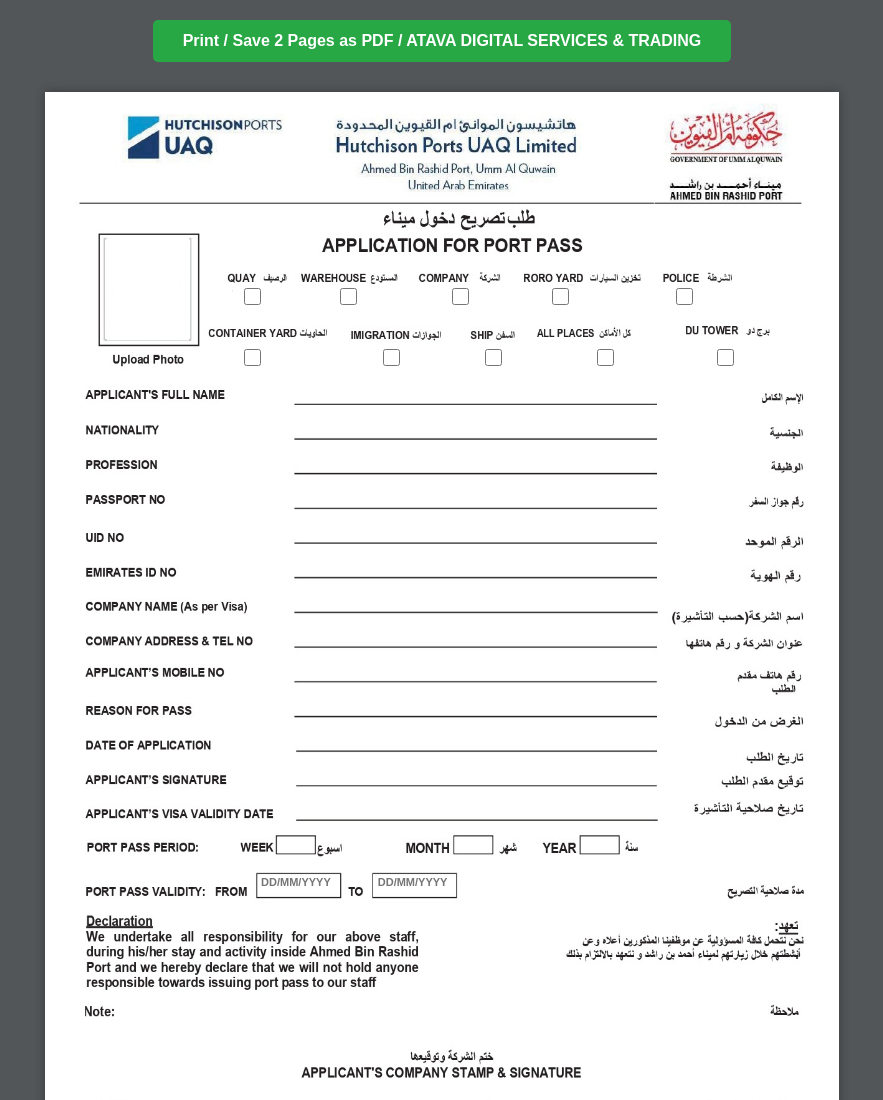
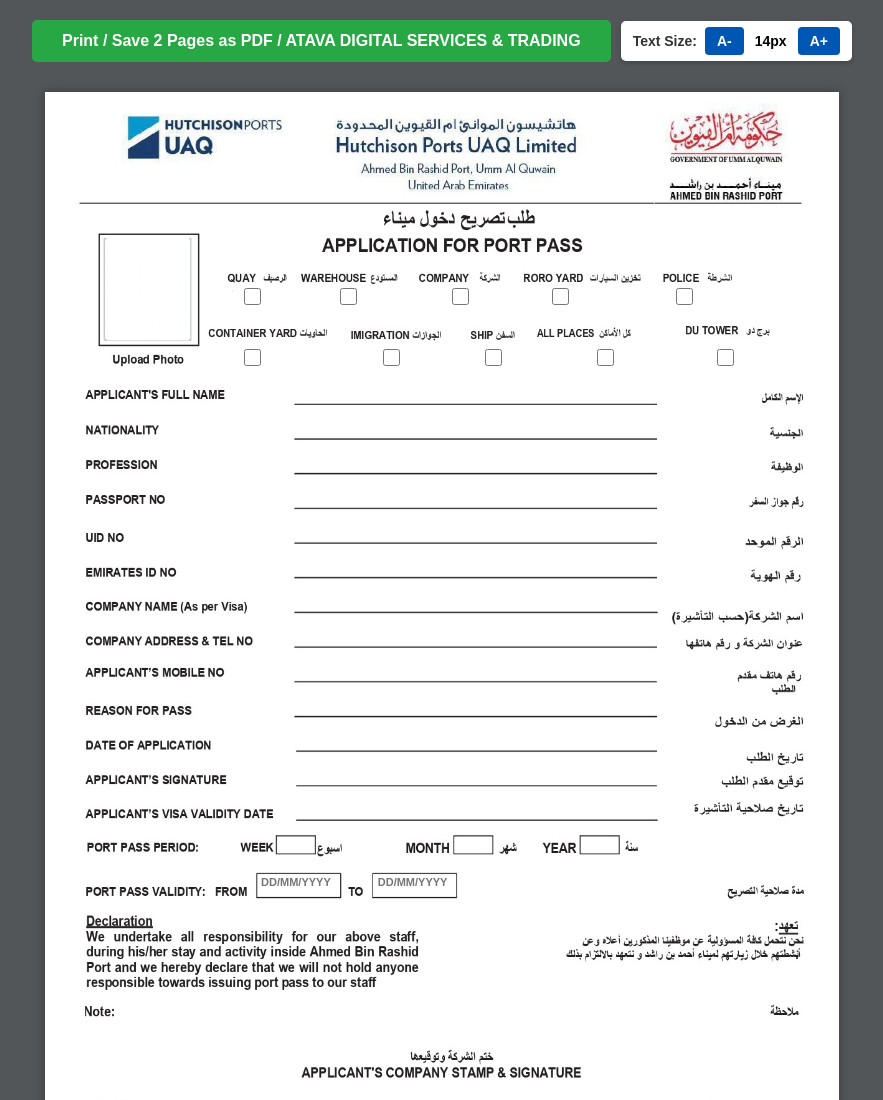
Before and after one commit to ATAVA-DIGITAL/Port-Pass-Form, a plain HTML site: page index.html in a window 1280 px wide. Shown: the top 1100 px of the page, without its empty margins (198-1081 px from the left). Drawn offline with Linux system fonts and the light colour scheme.

Commit message:
Update index.html

```diff
--- a/index.html
+++ b/index.html
@@ -175,9 +175,16 @@
 </head>
 <body>
 
-  <!-- Print Button -->
-  <div class="no-print" style="margin-bottom: 10px; text-align: center;">
+  <!-- Print & Font Size Controls -->
+  <div class="no-print" style="margin-bottom: 10px; text-align: center; display: flex; gap: 10px; align-items: center; justify-content: center; flex-wrap: wrap;">
     <button onclick="window.print()" style="padding: 12px 30px; font-size: 16px; font-weight: bold; cursor: pointer; background: #28a745; color: white; border: none; border-radius: 5px;">Print / Save 2 Pages as PDF / ATAVA DIGITAL SERVICES & TRADING</button>
+
+    <div style="background: white; padding: 6px 12px; border-radius: 5px; display: flex; align-items: center; gap: 8px; box-shadow: 0 2px 5px rgba(0,0,0,0.2);">
+      <span style="font-size: 14px; font-weight: bold; color: #333;">Text Size:</span>
+      <button type="button" onclick="changeFontSize(-1)" style="padding: 6px 12px; font-size: 14px; font-weight: bold; cursor: pointer; background: #0056b3; color: white; border: none; border-radius: 4px;">A-</button>
+      <span id="fontSizeDisplay" style="font-size: 14px; font-weight: bold; min-width: 38px; text-align: center;">14px</span>
+      <button type="button" onclick="changeFontSize(1)" style="padding: 6px 12px; font-size: 14px; font-weight: bold; cursor: pointer; background: #0056b3; color: white; border: none; border-radius: 4px;">A+</button>
+    </div>
   </div>
 
   <!-- PAGE 1: Application Form -->
@@ -248,6 +255,24 @@
         reader.readAsDataURL(file);
       }
     }
+
+    let currentFontSize = 14;
+    function changeFontSize(step) {
+      currentFontSize += step;
+      if (currentFontSize < 8) currentFontSize = 8;
+      if (currentFontSize > 22) currentFontSize = 22;
+
+      document.getElementById('fontSizeDisplay').innerText = currentFontSize + 'px';
+
+      const fields = document.querySelectorAll('.field');
+      fields.forEach(field => {
+        if (field.classList.contains('field-valid-from') || field.classList.contains('field-valid-to')) {
+          field.style.fontSize = Math.max(7, currentFontSize - 3) + 'px';
+        } else {
+          field.style.fontSize = currentFontSize + 'px';
+        }
+      });
+    }
   </script>
 </body>
 </html>
```
